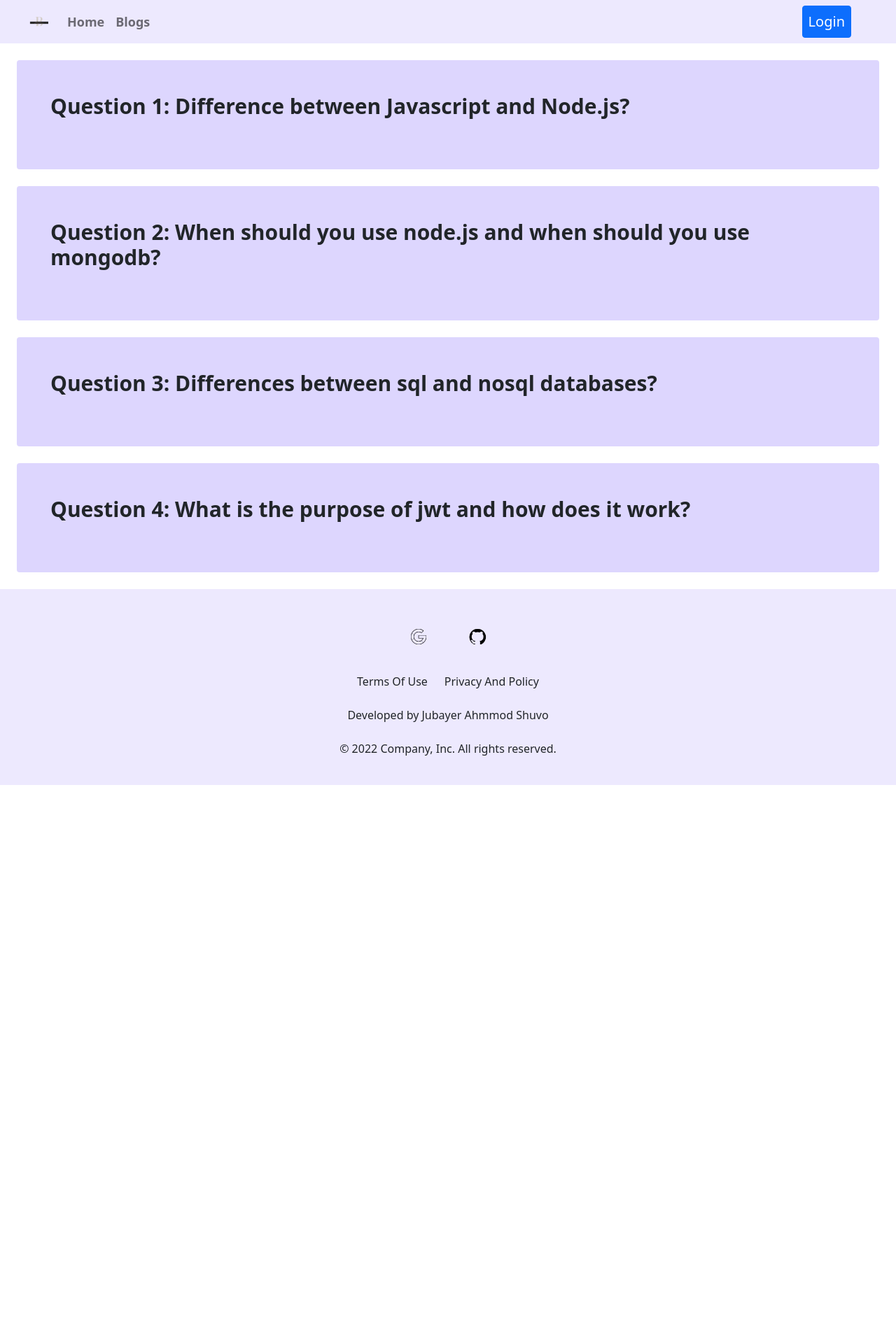
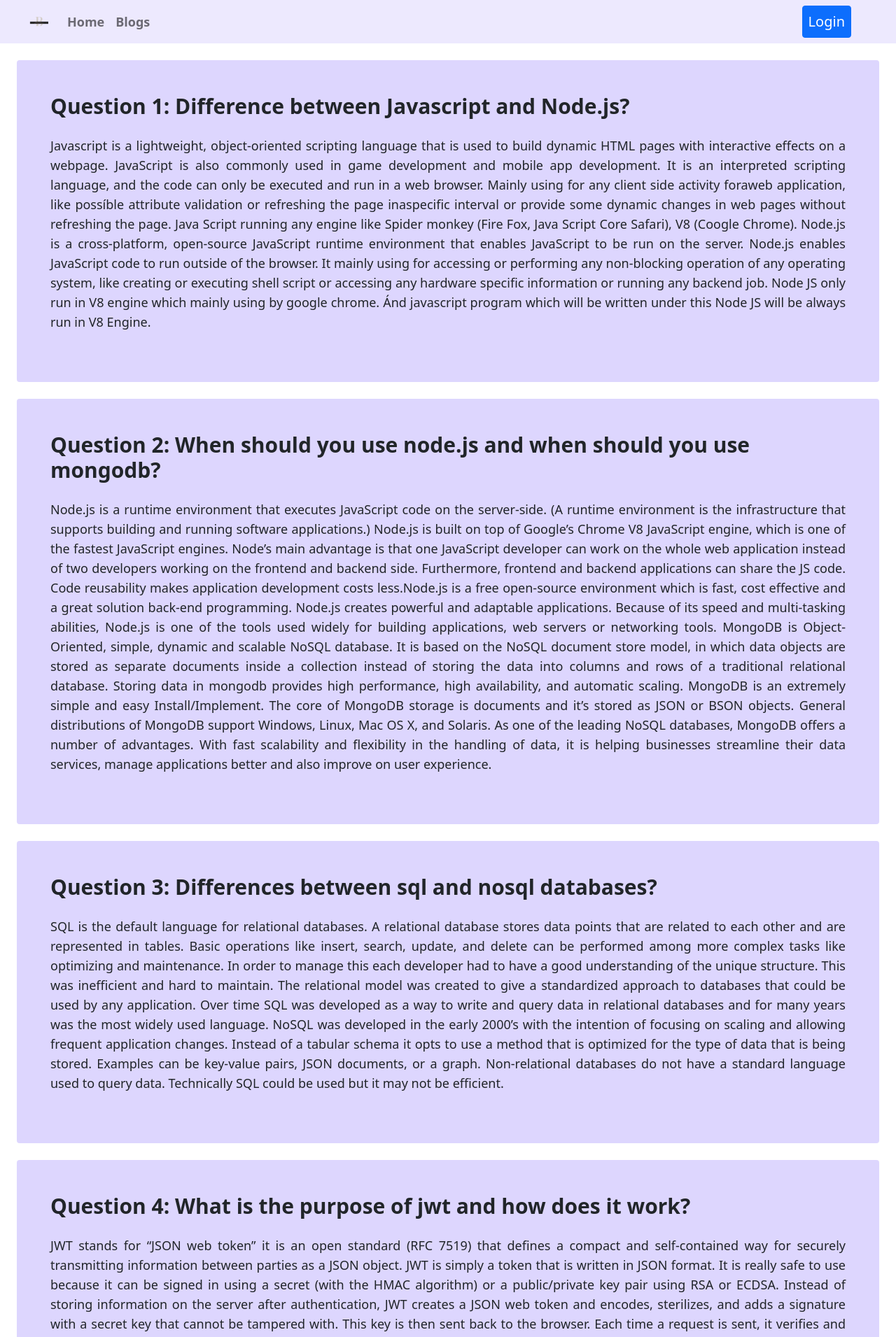
Before and after one commit to JubayerAhmmodShuvo/BookHouse-Client, a React (Create React App) app: page /blogs in a window 1280 px wide. Shown: the top 1911 px of the page at 70% size. Before the commit the page ends 1122 px from the top, so only its background shows below. Built offline with nearby package versions, Linux system fonts and the light colour scheme; no server answers.

Commit message:
delete worked without reload

```diff
--- a/src/components/Pages/AllItem/AllItem.js
+++ b/src/components/Pages/AllItem/AllItem.js
@@ -1,35 +1,8 @@
-import React, { useState } from 'react';
-import { ToastContainer,toast } from "react-toastify";
-import Loading from "../Loading/Loading";
-import "react-toastify/dist/ReactToastify.css";
-import UserItems from '../hooks/UserItems';
+import React from 'react';
 
-const AllItem = ({ item }) => {
-  const [loading, setLoading] = useState(false);
-const   [items, setItems]=UserItems();
-
+const AllItem =
+  ({ item, handleDeleteBtn }) => {
     const { _id, description, book, img, price, supplier, quantity } = item;
-
-  const deleteItem = id => {
-    const url = `http://localhost:5000/books/${id}`;
-    fetch(url, {
-      method: 'DELETE',
-    }).then(() => {
-      toast.success('Item Deleted Successfully');
-      setTimeout(() => {
-        window.location.reload();
-      }
-      , 1000);
-
-
-    });
-  }
-  if (loading) {
-    return <Loading />;
-  }
-
-
-
     return (
       <div>
         <div className="card border rounded h-full   w-full mx-auto   	 ">
@@ -38,7 +11,6 @@ const   [items, setItems]=UserItems();
             alt="stew"
             className="w-full lg:h-96  md:h-72 object-cover"
           />
-        <ToastContainer />
           <div className="m-4 ">
             <span className="font-bold text-2xl">{book}</span>
             <p className="text-lg p-1 ">
@@ -52,14 +24,14 @@ const   [items, setItems]=UserItems();
               Quantity : {quantity}
             </span>
             <button
-            onClick={()=>deleteItem(_id)}
-
+              onClick={() => handleDeleteBtn(_id)}
               className="btn btn-danger rounded grid mt-3 w-50 mx-auto "
             >
               Delete
             </button>
           </div>
         </div>
+
       </div>
     );
   };
--- a/src/components/Pages/Blogs/Blogs.js
+++ b/src/components/Pages/Blogs/Blogs.js
@@ -7,26 +7,109 @@ const Blogs = () => {
         <h1 className="text-left text-3xl font-semibold mb-4  ">
           Question 1: Difference between Javascript and Node.js?
         </h1>
-        <p className=" text-lg mb-6 text-justify "></p>
+        <p className=" text-lg mb-6 text-justify ">
+          Javascript is a lightweight, object-oriented scripting language that
+          is used to build dynamic HTML pages with interactive effects on a
+          webpage. JavaScript is also commonly used in game development and
+          mobile app development. It is an interpreted scripting language, and
+          the code can only be executed and run in a web browser. Mainly using
+          for any client side activity foraweb application, like possíble
+          attribute validation or refreshing the page inaspecific interval or
+          provide some dynamic changes in web pages without refreshing the page.
+          Java Script running any engine like Spider monkey (Fire Fox, Java
+          Script Core Safari), V8 (Coogle Chrome). Node.js is a cross-platform,
+          open-source JavaScript runtime environment that enables JavaScript to
+          be run on the server. Node.js enables JavaScript code to run outside
+          of the browser. It mainly using for accessing or performing any
+          non-blocking operation of any operating system, like creating or
+          executing shell script or accessing any hardware specific information
+          or running any backend job. Node JS only run in V8 engine which mainly
+          using by google chrome. Ánd javascript program which will be written
+          under this Node JS will be always run in V8 Engine.
+        </p>
       </div>
       <div className=" bg-violet-200 rounded p-5 mb-4">
         <h1 className="text-left text-3xl font-semibold mb-4  ">
           Question 2: When should you use node.js and when should you use
           mongodb?
         </h1>
-        <p className=" text-lg mb-6 text-justify"></p>
+        <p className=" text-lg mb-6 text-justify">
+          Node.js is a runtime environment that executes JavaScript code on the
+          server-side. (A runtime environment is the infrastructure that
+          supports building and running software applications.) Node.js is built
+          on top of Google’s Chrome V8 JavaScript engine, which is one of the
+          fastest JavaScript engines. Node’s main advantage is that one
+          JavaScript developer can work on the whole web application instead of
+          two developers working on the frontend and backend side. Furthermore,
+          frontend and backend applications can share the JS code. Code
+          reusability makes application development costs less.Node.js is a free
+          open-source environment which is fast, cost effective and a great
+          solution back-end programming. Node.js creates powerful and adaptable
+          applications. Because of its speed and multi-tasking abilities,
+          Node.js is one of the tools used widely for building applications, web
+          servers or networking tools. MongoDB is Object-Oriented, simple,
+          dynamic and scalable NoSQL database. It is based on the NoSQL document
+          store model, in which data objects are stored as separate documents
+          inside a collection instead of storing the data into columns and rows
+          of a traditional relational database. Storing data in mongodb provides
+          high performance, high availability, and automatic scaling. MongoDB is
+          an extremely simple and easy Install/Implement. The core of MongoDB
+          storage is documents and it’s stored as JSON or BSON objects. General
+          distributions of MongoDB support Windows, Linux, Mac OS X, and
+          Solaris. As one of the leading NoSQL databases, MongoDB offers a
+          number of advantages. With fast scalability and flexibility in the
+          handling of data, it is helping businesses streamline their data
+          services, manage applications better and also improve on user
+          experience.
+        </p>
       </div>
       <div className=" bg-violet-200 rounded p-5 mb-4">
         <h1 className="text-left text-3xl font-semibold mb-4  ">
           Question 3: Differences between sql and nosql databases?
         </h1>
-        <p className=" text-lg mb-6 text-justify"></p>
+        <p className=" text-lg mb-6 text-justify">
+          SQL is the default language for relational databases. A relational
+          database stores data points that are related to each other and are
+          represented in tables. Basic operations like insert, search, update,
+          and delete can be performed among more complex tasks like optimizing
+          and maintenance. In order to manage this each developer had to have a
+          good understanding of the unique structure. This was inefficient and
+          hard to maintain. The relational model was created to give a
+          standardized approach to databases that could be used by any
+          application. Over time SQL was developed as a way to write and query
+          data in relational databases and for many years was the most widely
+          used language. NoSQL was developed in the early 2000’s with the
+          intention of focusing on scaling and allowing frequent application
+          changes. Instead of a tabular schema it opts to use a method that is
+          optimized for the type of data that is being stored. Examples can be
+          key-value pairs, JSON documents, or a graph. Non-relational databases
+          do not have a standard language used to query data. Technically SQL
+          could be used but it may not be efficient.
+        </p>
       </div>
       <div className=" bg-violet-200 rounded p-5 mb-4">
         <h1 className="text-left text-3xl font-semibold mb-4  ">
           Question 4: What is the purpose of jwt and how does it work?
         </h1>
-        <p className=" text-lg mb-6 text-justify"></p>
+        <p className=" text-lg mb-6 text-justify">
+          JWT stands for “JSON web token” it is an open standard (RFC 7519)
+          that defines a compact and self-contained way for securely
+          transmitting information between parties as a JSON object. JWT is
+          simply a token that is written in JSON format. It is really safe to
+          use because it can be signed in using a secret (with the HMAC
+          algorithm) or a public/private key pair using RSA or ECDSA. Instead of
+          storing information on the server after authentication, JWT creates a
+          JSON web token and encodes, sterilizes, and adds a signature with a
+          secret key that cannot be tampered with. This key is then sent back to
+          the browser. Each time a request is sent, it verifies and sends the
+          response back. The main difference here is that the user’s state is
+          not stored on the server, as the state is instead stored inside the
+          token on the client-side. JWT also allows us to use the same JSON Web
+          Token in multiple servers that you can run without running into
+          problems where one server has a certain session, and the other server
+          doesn’t. When a server receives a JWT, it can guarantee the data it
+          contains can be trusted because it's signed by the source.
+        </p>
       </div>
     </div>
   );
--- a/src/components/Pages/ManageItems/ManageItems.js
+++ b/src/components/Pages/ManageItems/ManageItems.js
@@ -1,18 +1,38 @@
 import React from 'react';
+import UserItems from '../hooks/UserItems';
 import AllItem from '../AllItem/AllItem';
-import UserItems from '../hooks/UserItems';
 
 const ManageItems = () => {
   const [items, setItems] = UserItems();
+    const handleDeleteBtn = id => {
+        const confirm = window.confirm('Want to delete this item');
+        if (confirm) {
+            const url = `http://localhost:5000/books/${id}`;
+            fetch(url, {
+                method: 'DELETE',
+            })
+                .then(res => res.json())
+                .then(data => {
+                    const rest = items.filter(item => item._id !== id);
+                    setItems(rest);
+                })
+        }
+    }
     return (
-    <div>
+      <div className="">
         <div className="mt-12  lg:mt-24 grid lg:grid-cols-3 gap-10 md:grid-cols-2 lg:mx-14  mb-2 ">
           {items.map((item) => (
-          <AllItem key={item._id} item={item} />
+            <AllItem
+              key={item._id}
+              item={item}
+              handleDeleteBtn={handleDeleteBtn}
+            />
           ))}
         </div>
+
       </div>
     );
 };
 
+
 export default ManageItems;
--- a/src/components/Pages/MyItems/MyItems.js
+++ b/src/components/Pages/MyItems/MyItems.js
@@ -1,6 +1,7 @@
 import React from 'react';
 
 const MyItems = () => {
+
   return (
     <div>
 
```
Lines whose indentation alone changed are shown as unchanged.
